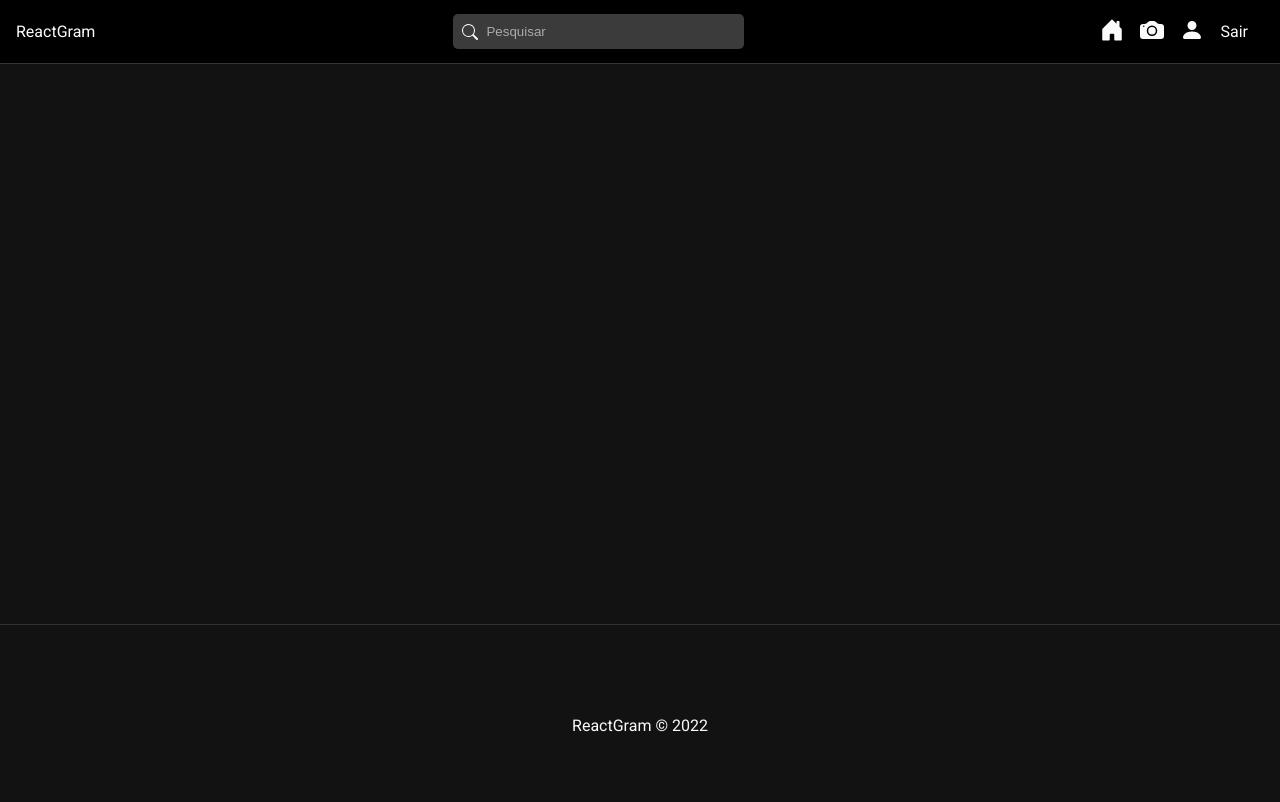
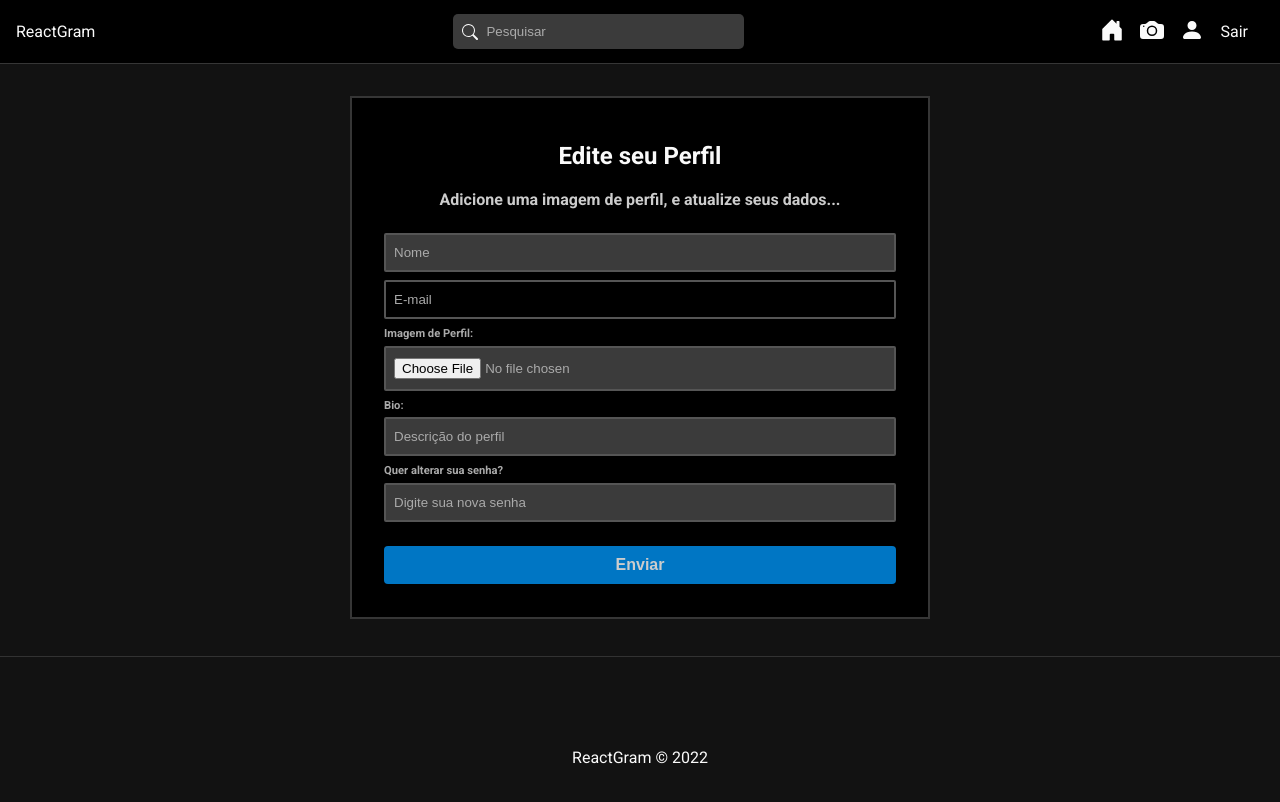
Before and after one commit to gfucci/ReactGram, a React (Create React App) app in the folder frontend/: page /profile in a window 1280 px wide. Shown: the top 802 px of the page. Built offline with nearby package versions, Linux system fonts and the light colour scheme; sample sign-in values are in the browser's storage.

Commit message:
Estrutura JSX e CSS do profile

```diff
--- a/frontend/src/App.js
+++ b/frontend/src/App.js
@@ -15,6 +15,7 @@ import { useAuth } from './hooks/useAuth';
 import Home from './pages/Home/Home';
 import Register from './pages/Auth/Register';
 import Login from './pages/Auth/Login';
+import EditProfile from './pages/EditProfile/EditProfile';
 
 function App() {
 
@@ -30,7 +31,10 @@ function App() {
         <NavBar />
         <div className="container">
           <Routes>
+            {/**ROTAS AUTENTICADAS */}
             <Route path='/' element={auth ? <Home /> : <Navigate to="/login" />} />
+            <Route path='/profile' element={auth ? <EditProfile /> : <Navigate to="/login" />} />
+            {/**ROTAS NÃO AUTENTICADAS */}
             <Route path='/register' element={!auth ? <Register /> : <Navigate to="/" />} />
             <Route path='/login' element={!auth ? <Login /> : <Navigate to="/" />} />
           </Routes>
--- /dev/null
+++ b/frontend/src/pages/EditProfile/EditProfile.css
@@ -0,0 +1,19 @@
+#edit_profile {
+    border: 2px solid #363636;
+    background-color: #000;
+    max-width: 40%;
+    padding: 1.5em 2em;
+    margin: 2em auto;
+    text-align: center;
+}
+
+.subtitle {
+    color: #CCC;
+}
+
+.profile_image {
+    height: 150px;
+    width: 150px;
+    border-radius: 50%;
+    margin-bottom: 1em;
+}
--- /dev/null
+++ b/frontend/src/pages/EditProfile/EditProfile.js
@@ -0,0 +1,80 @@
+import './EditProfile.css'
+
+//components
+import Message from '../../components/Message'
+
+//hooks
+import { useState, useEffect } from 'react'
+import { useSelector, useDispatch } from 'react-redux'
+
+//redux
+
+
+const EditProfile = () => {
+
+    const [name, setName] = useState("")
+    const [email, setEmail] = useState("")
+    const [password, setPassword] = useState("")
+    const [bio, setBio] = useState("")
+    const [profileImage, setProfileImage] = useState("")
+
+    //const { error, loading } = useSelector((state) => state.user)
+
+    const dispatch = useDispatch()
+
+    const handleSubmit = (e) => {
+        e.preventDefault()
+    }
+
+  return (
+    <div id='edit_profile'>
+        <h2>Edite seu Perfil</h2>
+        <p className="subtitle">Adicione uma imagem de perfil, e atualize seus dados...</p>
+        {/**PREVIE DA IMAGEM */}
+        <form onSubmit={handleSubmit}>
+            <input
+                type="text"
+                placeholder='Nome'
+                value={name || ""}
+                onChange={(e) => setName(e.target.value)}
+            />
+            <input
+                type="email"
+                placeholder='E-mail'
+                disabled
+                value={email || ""}
+            />
+            <label>
+                <span>Imagem de Perfil:</span>
+                <input
+                    type="file"
+                />
+            </label>
+            <label>
+                <span>Bio:</span>
+                <input
+                    type="text"
+                    placeholder='Descrição do perfil'
+                    value={bio || ""}
+                    onChange={(e) => setBio(e.target.value)}
+                />
+            </label>
+            <label>
+                <span>Quer alterar sua senha?</span>
+                <input
+                    type="password"
+                    placeholder='Digite sua nova senha'
+                    value={password || ""}
+                    onChange={(e) => setPassword(e.target.value)}
+                />
+            </label>
+            <input type="submit" value="Enviar" />
+            {/*{!loading && <input type="submit" value="Cadastrar" />}
+            {loading && <input type="submit" disabled value="Aguarde..." />}
+            {error && <Message msg={error} type="error" />}*/}
+        </form>
+    </div>
+  )
+}
+
+export default EditProfile
```
